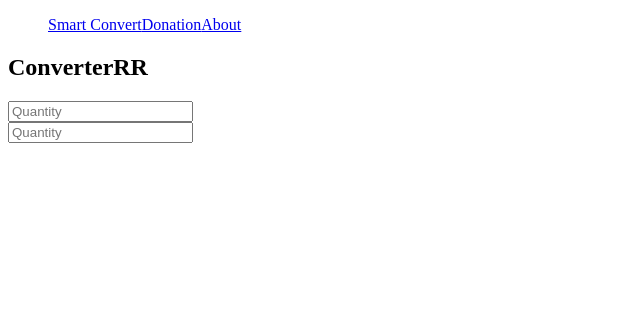
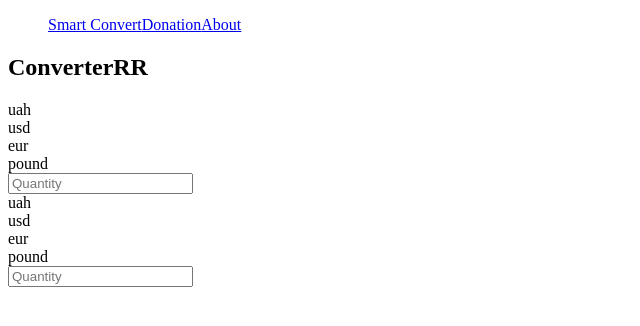
Before and after one commit to Viper-JSX/Smart_Convert-React, a React app: page / in a window 1280 px wide. Shown: the top 326 px of the page, without its empty margins (0-640 px from the left). Built offline with nearby package versions, Linux system fonts and the light colour scheme.

Commit message:
Created CurrencySelect component which is used for selecting current currency for specified CurrencyInput

```diff
--- a/src/components/Converter/Currency_input/Currency_select/Currency_select.js
+++ b/src/components/Converter/Currency_input/Currency_select/Currency_select.js
@@ -1,11 +1,14 @@
 import { useSelector } from "react-redux";
+import CurrencySelectItem from "./Currency_select_item";
 
 function CurrencySelect(){
     const currencyNames = useSelector((state) => Object.keys(state.currency.currencyRatesRelativeToDollar));
 
     return(
         <div>
-
+            {
+                currencyNames.map((name) => <CurrencySelectItem currencyName={name} key={`${name}_currency_select_item`} />)
+            }
         </div>
     )
 }
--- /dev/null
+++ b/src/components/Converter/Currency_input/Currency_select/Currency_select_item.js
@@ -0,0 +1,7 @@
+function CurrencySelectItem({ currencyName }){
+    return(
+        <div>{currencyName}</div>
+    );
+}
+
+export default CurrencySelectItem;
```
